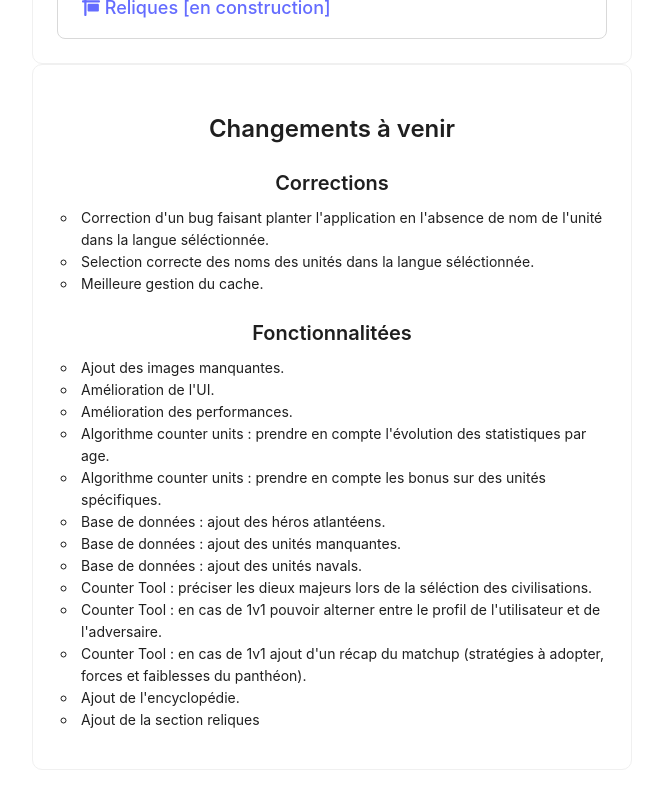
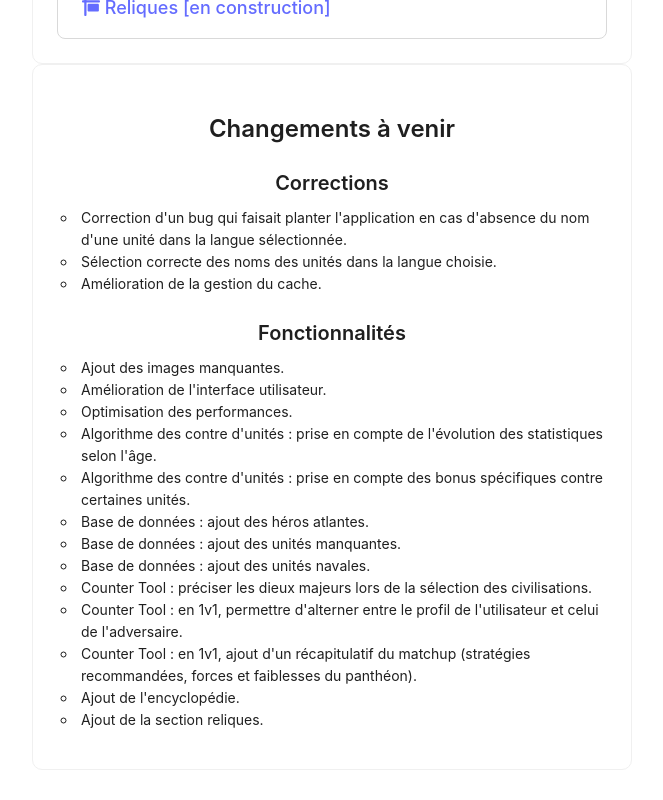
Before and after one commit to LouisMaupas/aomTools, a React (Vite) app: page / in a window 1280 px wide. Shown: the part 794-1594 px from the top of the page, without its empty margins (308-971 px from the left). Built offline with nearby package versions, Linux system fonts and the light colour scheme.

Commit message:
feat(Home): add changelogs

```diff
--- a/src/pages/Home/Home.jsx
+++ b/src/pages/Home/Home.jsx
@@ -79,7 +79,7 @@ const HomePage = () => {
           >
             <Paragraph style={{ textAlign: "left" }}>
               {t(
-                "Cet outil permet de connaitre facilement les unités les plus efficaces contre chaque unité du jeu. Vous pouvez également sélectionner votre civilisation favorite dans préférences."
+                "Cet outil permet d’identifier facilement les unités les plus efficaces contre chaque type d’unité du jeu. Vous pouvez également sélectionner votre civilisation favorite dans les préférences."
               )}
             </Paragraph>
           </Card>
@@ -140,55 +140,55 @@ const HomePage = () => {
                 <ul>
                   <li>
                     {t(
-                      "Correction d'un bug faisant planter l'application en l'absence de nom de l'unité dans la langue séléctionnée."
+                      "Correction d'un bug qui faisait planter l'application en cas d'absence du nom d'une unité dans la langue sélectionnée."
                     )}
                   </li>
                   <li>
                     {t(
-                      "Selection correcte des noms des unités dans la langue séléctionnée."
+                      "Sélection correcte des noms des unités dans la langue choisie."
                     )}
                   </li>
-                  <li>{t("Meilleure gestion du cache.")}</li>
+                  <li>{t("Amélioration de la gestion du cache.")}</li>
                 </ul>
               </List>
             </Paragraph>
-            <Title level={4}>{t("Fonctionnalitées")}</Title>
+            <Title level={4}>{t("Fonctionnalités")}</Title>
             <Paragraph style={{ textAlign: "left" }}>
               <List>
                 <ul>
                   <li>{t("Ajout des images manquantes.")}</li>
-                  <li>{t("Amélioration de l'UI.")}</li>
-                  <li>{t("Amélioration des performances.")}</li>
+                  <li>{t("Amélioration de l'interface utilisateur.")}</li>
+                  <li>{t("Optimisation des performances.")}</li>
                   <li>
                     {t(
-                      "Algorithme counter units : prendre en compte l'évolution des statistiques par age."
+                      "Algorithme des contre d'unités : prise en compte de l'évolution des statistiques selon l'âge."
                     )}
                   </li>
                   <li>
                     {t(
-                      "Algorithme counter units : prendre en compte les bonus sur des unités spécifiques."
+                      "Algorithme des contre d'unités : prise en compte des bonus spécifiques contre certaines unités."
                     )}
                   </li>
-                  <li>{t("Base de données : ajout des héros atlantéens.")}</li>
+                  <li>{t("Base de données : ajout des héros atlantes.")}</li>
                   <li>{t("Base de données : ajout des unités manquantes.")}</li>
-                  <li>{t("Base de données : ajout des unités navals.")}</li>
+                  <li>{t("Base de données : ajout des unités navales.")}</li>
                   <li>
                     {t(
-                      "Counter Tool : préciser les dieux majeurs lors de la séléction des civilisations."
+                      "Counter Tool : préciser les dieux majeurs lors de la sélection des civilisations."
                     )}
                   </li>
                   <li>
                     {t(
-                      "Counter Tool : en cas de 1v1 pouvoir alterner entre le profil de l'utilisateur et de l'adversaire."
+                      "Counter Tool : en 1v1, permettre d'alterner entre le profil de l'utilisateur et celui de l'adversaire."
                     )}
                   </li>
                   <li>
                     {t(
-                      "Counter Tool : en cas de 1v1 ajout d'un récap du matchup (stratégies à adopter, forces et faiblesses du panthéon)."
+                      "Counter Tool : en 1v1, ajout d'un récapitulatif du matchup (stratégies recommandées, forces et faiblesses du panthéon)."
                     )}
                   </li>
                   <li>{t("Ajout de l'encyclopédie.")}</li>
-                  <li>{t("Ajout de la section reliques")}</li>
+                  <li>{t("Ajout de la section reliques.")}</li>
                 </ul>
               </List>
             </Paragraph>
```
